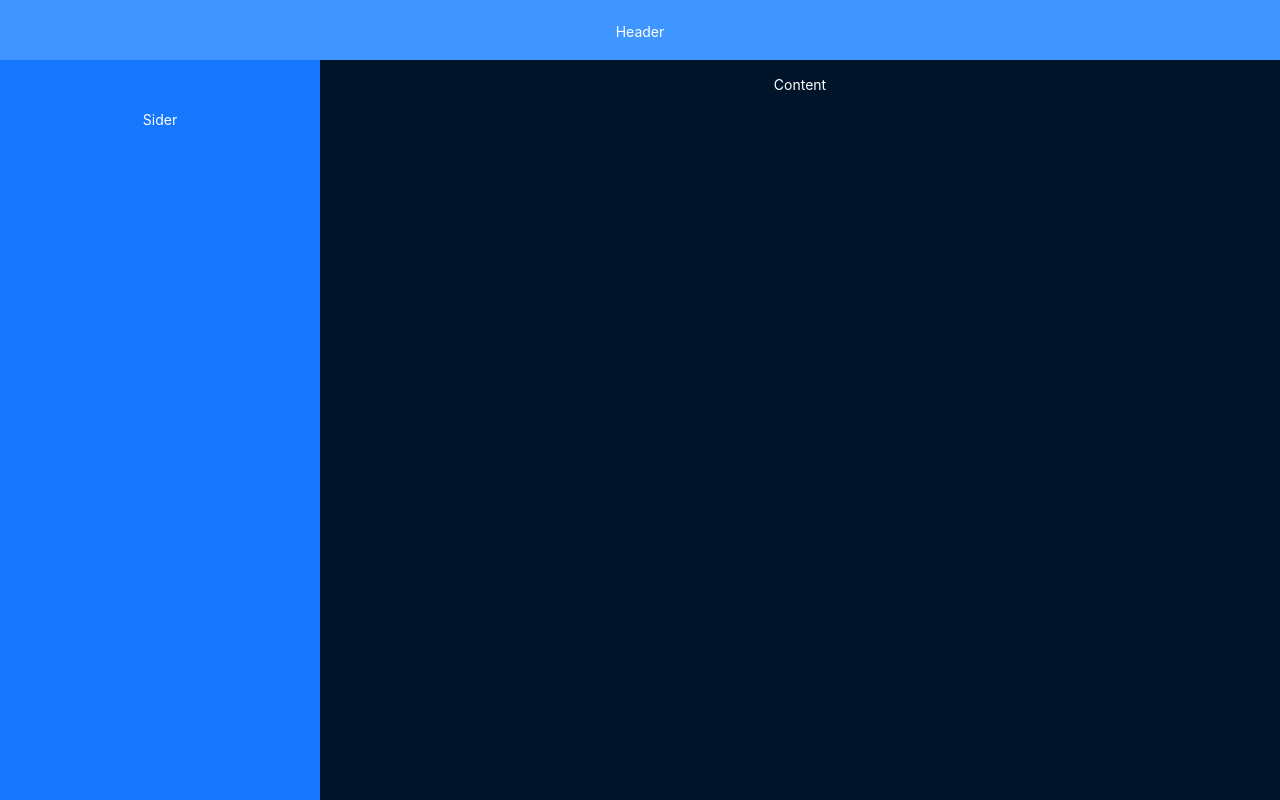
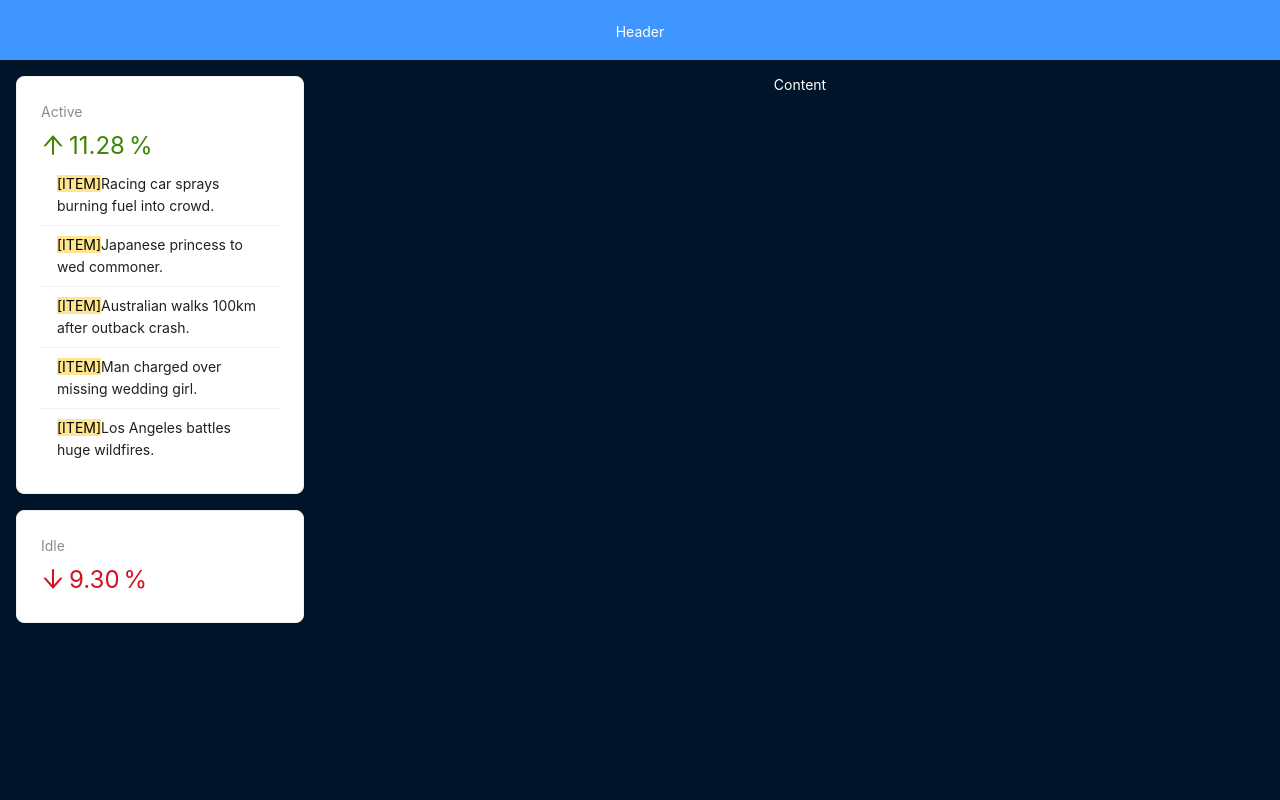
Before and after one commit to roman-1988/React-Crypto-App, a React (Vite) app in the folder react-crypto-app/: page / in a window 1280 px wide. Built offline with nearby package versions, Linux system fonts and the light colour scheme.

Commit message:
Редактировал компонент AppSider. Добавил верстки и визула, элемент загрузки, когда идет вызов функций с данными и сам вызов функций.

```diff
--- a/react-crypto-app/src/api.js
+++ b/react-crypto-app/src/api.js
@@ -1,6 +1,6 @@
 import { cryptoAssets, cryptoData } from "./data"
 
-const fakefetchCrypto = () => {
+export const fakeFetchCrypto = () => {
     return new Promise((resolve) => {
         setTimeout(() => {
             resolve(cryptoData)
@@ -8,7 +8,7 @@ const fakefetchCrypto = () => {
     })
 }
 
-const fetchAssets = () => {
+export const fetchAssets = () => {
     return new Promise((resolve) => {
         setTimeout(() => {
             resolve(cryptoAssets)
--- a/react-crypto-app/src/components/layout/AppSider.jsx
+++ b/react-crypto-app/src/components/layout/AppSider.jsx
@@ -1,16 +1,74 @@
-import { Layout } from "antd"
+import { useState, useEffect } from "react"
+import { Layout, Card, Statistic, List, Typography, Spin } from "antd"
+import { ArrowDownOutlined, ArrowUpOutlined } from "@ant-design/icons"
+import { fakeFetchCrypto, fetchAssets } from "../../api"
 
 const siderStyle = {
-    textAlign: "center",
-    lineHeight: "120px",
-    color: "#fff",
-    backgroundColor: "#1677ff",
+    padding: "1rem"
 }
 
+const data = [
+    'Racing car sprays burning fuel into crowd.',
+    'Japanese princess to wed commoner.',
+    'Australian walks 100km after outback crash.',
+    'Man charged over missing wedding girl.',
+    'Los Angeles battles huge wildfires.',
+]
+
 const AppSider = () => {
+    const [loading, setLoading] = useState(false)
+    const [crypto, setCrypto] = useState([])
+    const [assets, setAssets] = useState([])
+
+    useEffect(() => {
+        const preload = async () => {
+            setLoading(true)
+            const { result } = await fakeFetchCrypto()
+            const assets = await fetchAssets()
+
+            setAssets(assets)
+            setCrypto(result)
+            setLoading(false)
+        }
+        preload()
+    }, [])
+
+    if (loading) {
+        return <Spin fullscreen />
+    }
+
     return (
         <>
-            <Layout.Sider width="25%" style={siderStyle}>Sider</Layout.Sider>
+            <Layout.Sider width="25%" style={siderStyle}>
+                <Card style={{ marginBottom: "1rem" }}>
+                    <Statistic title="Active"
+                        value={11.28}
+                        precision={2}
+                        valueStyle={{ color: "#3f8600" }}
+                        prefix={<ArrowUpOutlined />}
+                        suffix="%" />
+                    <List
+                        size="small"
+                        dataSource={data}
+                        renderItem={(item) => (
+                            <List.Item>
+                                <Typography.Text mark>[ITEM]</Typography.Text>
+                                {item}
+                            </List.Item>
+                        )}
+                    />
+                </Card>
+                <Card>
+                    <Statistic
+                        title="Idle"
+                        value={9.3}
+                        precision={2}
+                        valueStyle={{ color: "#cf1322" }}
+                        prefix={<ArrowDownOutlined />}
+                        suffix="%"
+                    />
+                </Card>
+            </Layout.Sider>
         </>
     )
 }
```
